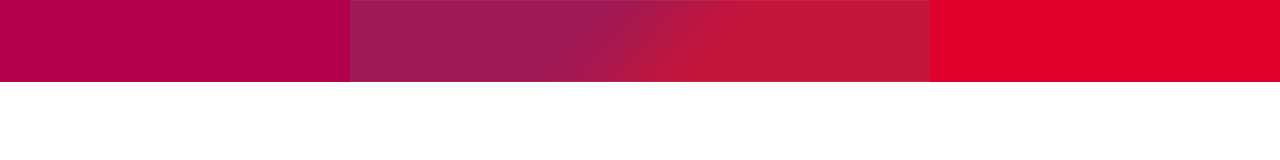
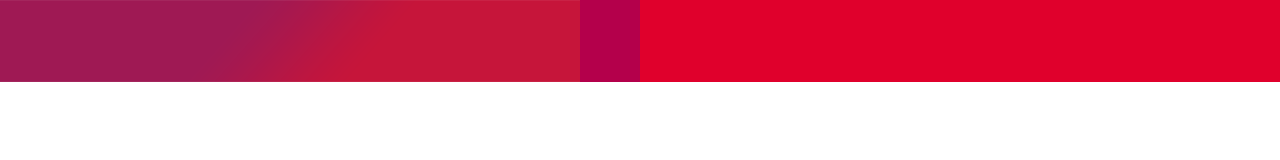
Before and after one commit to damien-monni/Ramped-Header, a plain HTML site: page index.html in a window 1280 px wide. Drawn offline with Linux system fonts and the light colour scheme.

Commit message:
Replace a p tag identifier by an ID attribut to make it more consistent.

```diff
--- a/index.html
+++ b/index.html
@@ -16,7 +16,7 @@
 			position: relative;
 		}
 
-		header p{
+		#ramp{
 			text-align: center;
 			z-index: 1;
 		}
@@ -46,7 +46,7 @@
 
 <body>
 	<header>
-		<p><img src="rampe.png" alt="rampe image" /></p>
+		<p id="rampe" ><img src="rampe.png" alt="rampe image" /></p>
 		<div id="left"></div>
 		<div id="right"></div>
 	</header>
```
